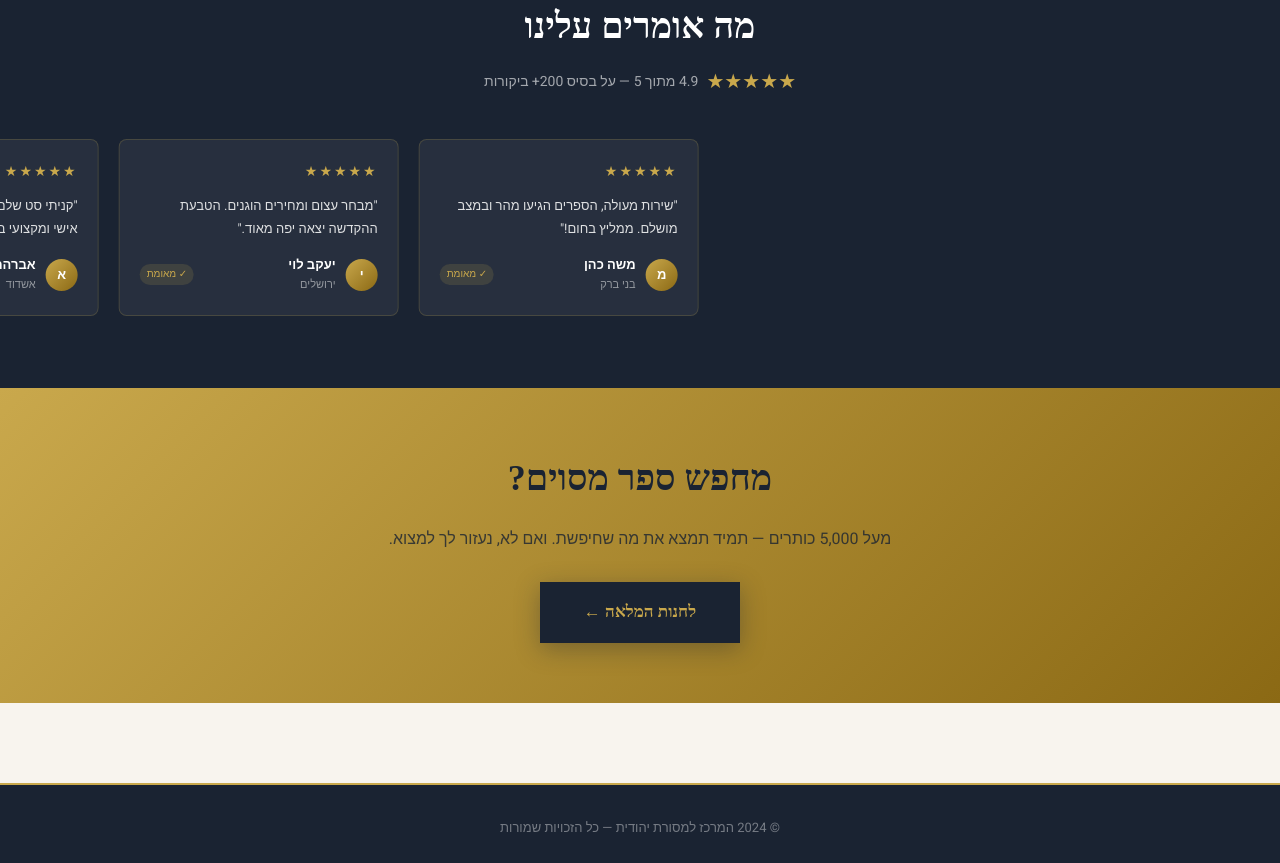
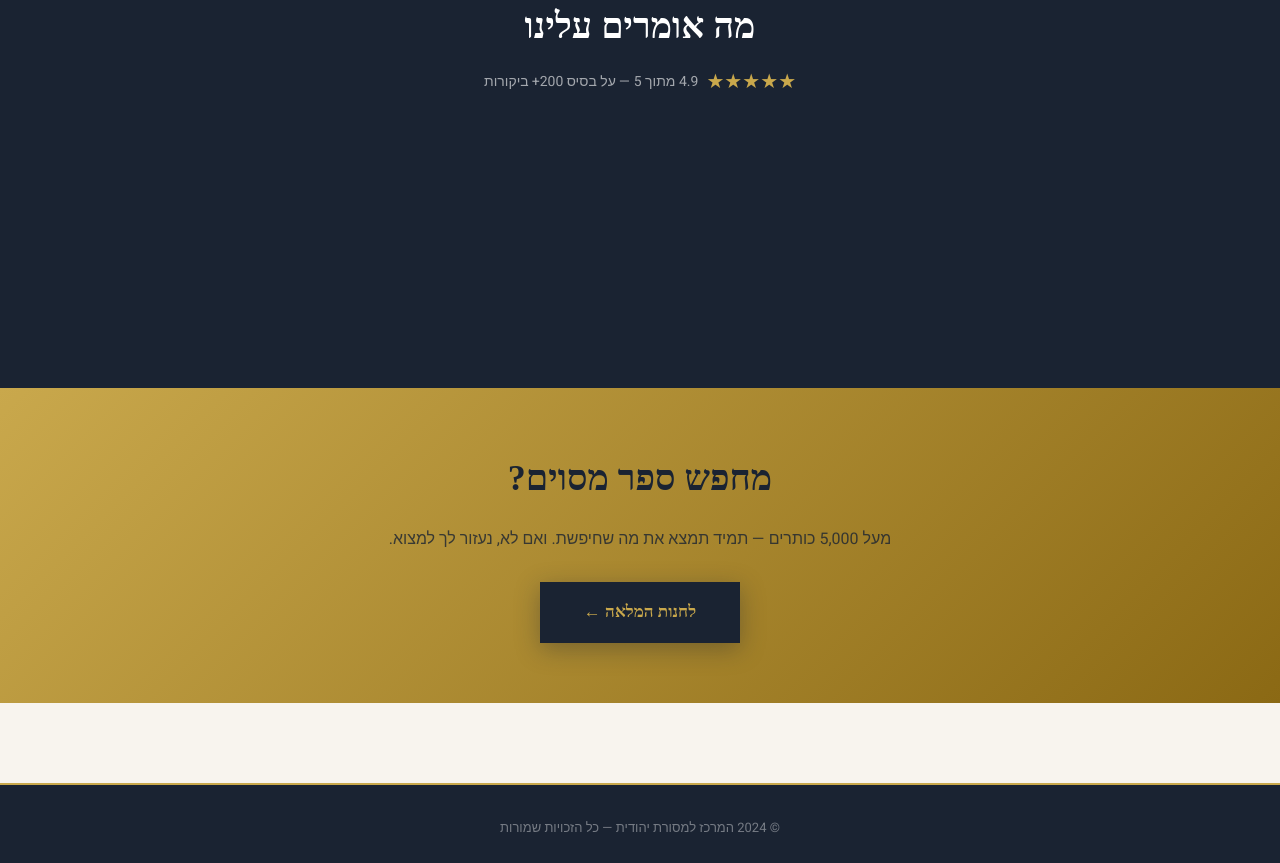
Before and after one commit to hatbaot2554-hue/masoret-website, a Next.js app: page / in a window 1280 px wide. Shown: the part 1440-2303 px from the top of the page. Built offline with nearby package versions, Linux system fonts and the light colour scheme; no server answers; a web font is replaced by a local one.

Commit message:
Update globals.css

```diff
--- a/app/globals.css
+++ b/app/globals.css
@@ -186,7 +186,9 @@ h1, h2, h3, h4 {
   .container {
     padding: 0 16px;
   }
-}/* ===== STICKY CTA BAR — מובייל בלבד ===== */
+}
+
+/* ===== STICKY CTA BAR — מובייל בלבד ===== */
 .sticky-cta-bar {
   display: none;
 }
@@ -224,7 +226,9 @@ h1, h2, h3, h4 {
     grid-template-columns: 1fr !important;
   }
 }
+
 /* ===== REVIEWS CAROUSEL ===== */
+/* האנימציה נעה מימין לשמאל (RTL) — translateX חיובי = גלילה לכיוון הקריאה */
 .reviews-carousel-wrapper {
   overflow: hidden;
   width: 100%;
@@ -234,8 +238,10 @@ h1, h2, h3, h4 {
 .reviews-carousel-track {
   display: flex;
   gap: 20px;
-  animation: carousel-scroll 60s linear infinite;
+  animation: carousel-scroll 80s linear infinite;
   width: max-content;
+  /* מתחיל מהמקום שהוא -50% של הסרט (החצי השני = עותק) */
+  transform: translateX(-50%);
 }
 
 .reviews-carousel-wrapper:hover .reviews-carousel-track {
@@ -243,8 +249,8 @@ h1, h2, h3, h4 {
 }
 
 @keyframes carousel-scroll {
-  0% { transform: translateX(0); }
-  100% { transform: translateX(-50%); }
+  0%   { transform: translateX(-50%); }
+  100% { transform: translateX(0%); }
 }
 
 .review-card-carousel {
```
